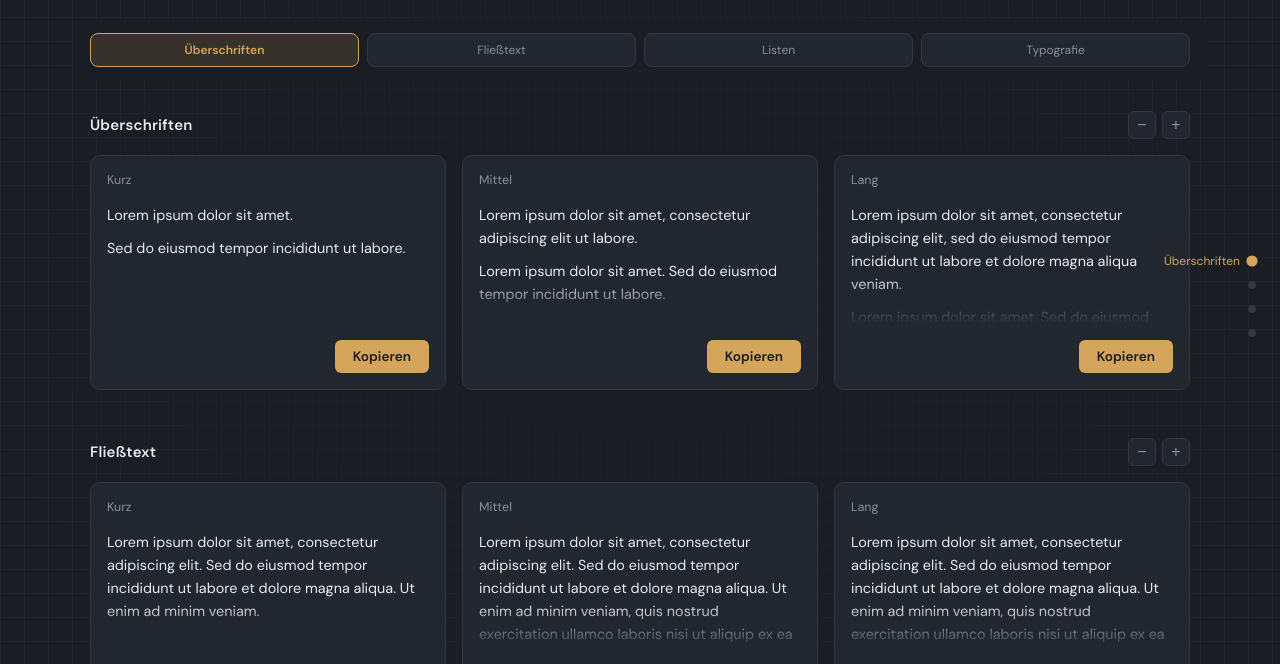
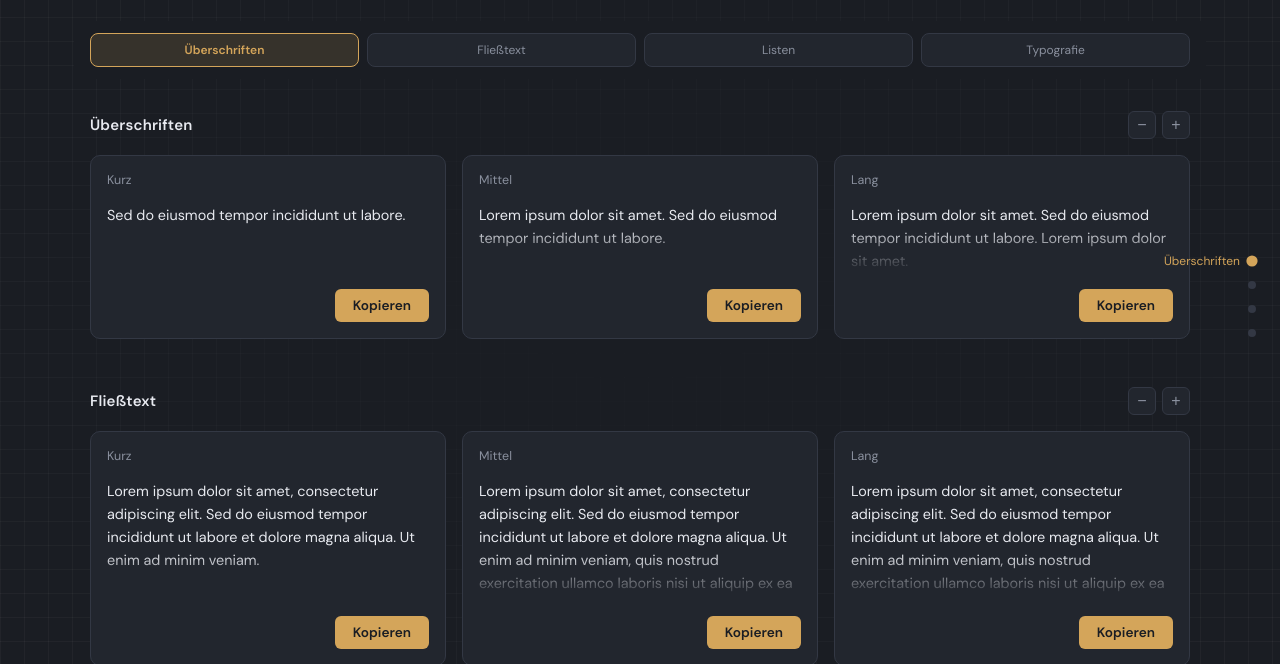
Before and after one commit to b0li/placeholder-generator, a plain HTML site: page index.html in a window 1280 px wide. Shown: the part 103-767 px from the top of the page. Drawn offline with Linux system fonts and the light colour scheme.

Commit message:
Simplify Überschriften cards to single text per box
Co-Authored-By: Claude Sonnet 4.6 <noreply@anthropic.com>

```diff
--- a/index.html
+++ b/index.html
@@ -401,7 +401,7 @@
 
 			<div class="card">
 				<span class="card__label">Kurz</span>
-				<div class="card__text"><p>Lorem ipsum dolor sit amet.</p><p>Sed do eiusmod tempor incididunt ut labore.</p></div>
+				<div class="card__text">Sed do eiusmod tempor incididunt ut labore.</div>
 
 				<div class="card__footer">
 					<button class="btn btn--accent js-copy">Kopieren</button>
@@ -410,7 +410,7 @@
 
 			<div class="card">
 				<span class="card__label">Mittel</span>
-				<div class="card__text"><p>Lorem ipsum dolor sit amet, consectetur adipiscing elit ut labore.</p><p>Lorem ipsum dolor sit amet. Sed do eiusmod tempor incididunt ut labore.</p></div>
+				<div class="card__text">Lorem ipsum dolor sit amet. Sed do eiusmod tempor incididunt ut labore.</div>
 				<div class="card__footer">
 					<button class="btn btn--accent js-copy">Kopieren</button>
 				</div>
@@ -418,7 +418,7 @@
 
 			<div class="card">
 				<span class="card__label">Lang</span>
-				<div class="card__text"><p>Lorem ipsum dolor sit amet, consectetur adipiscing elit, sed do eiusmod tempor incididunt ut labore et dolore magna aliqua veniam.</p><p>Lorem ipsum dolor sit amet. Sed do eiusmod tempor incididunt ut labore. Lorem ipsum dolor sit amet.</p></div>
+				<div class="card__text">Lorem ipsum dolor sit amet. Sed do eiusmod tempor incididunt ut labore. Lorem ipsum dolor sit amet.</div>
 				<div class="card__footer">
 					<button class="btn btn--accent js-copy">Kopieren</button>
 				</div>
```
